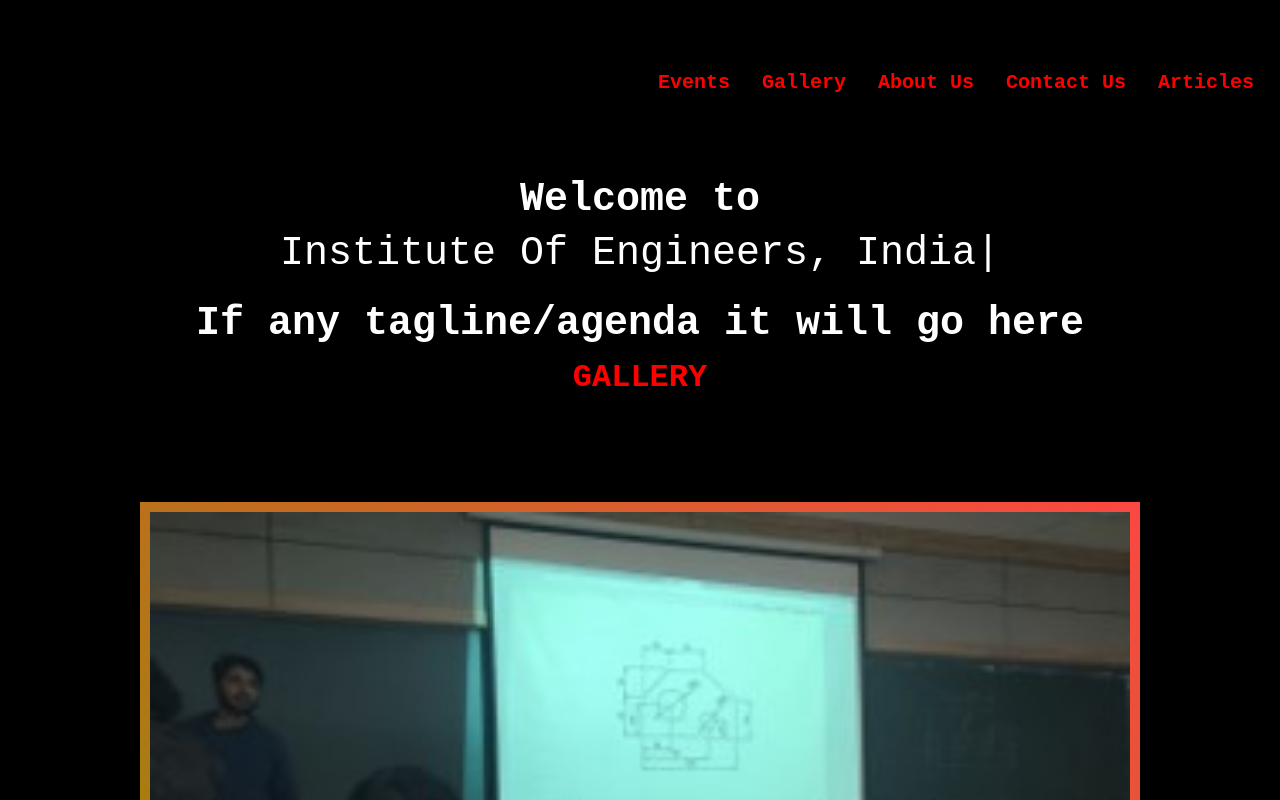
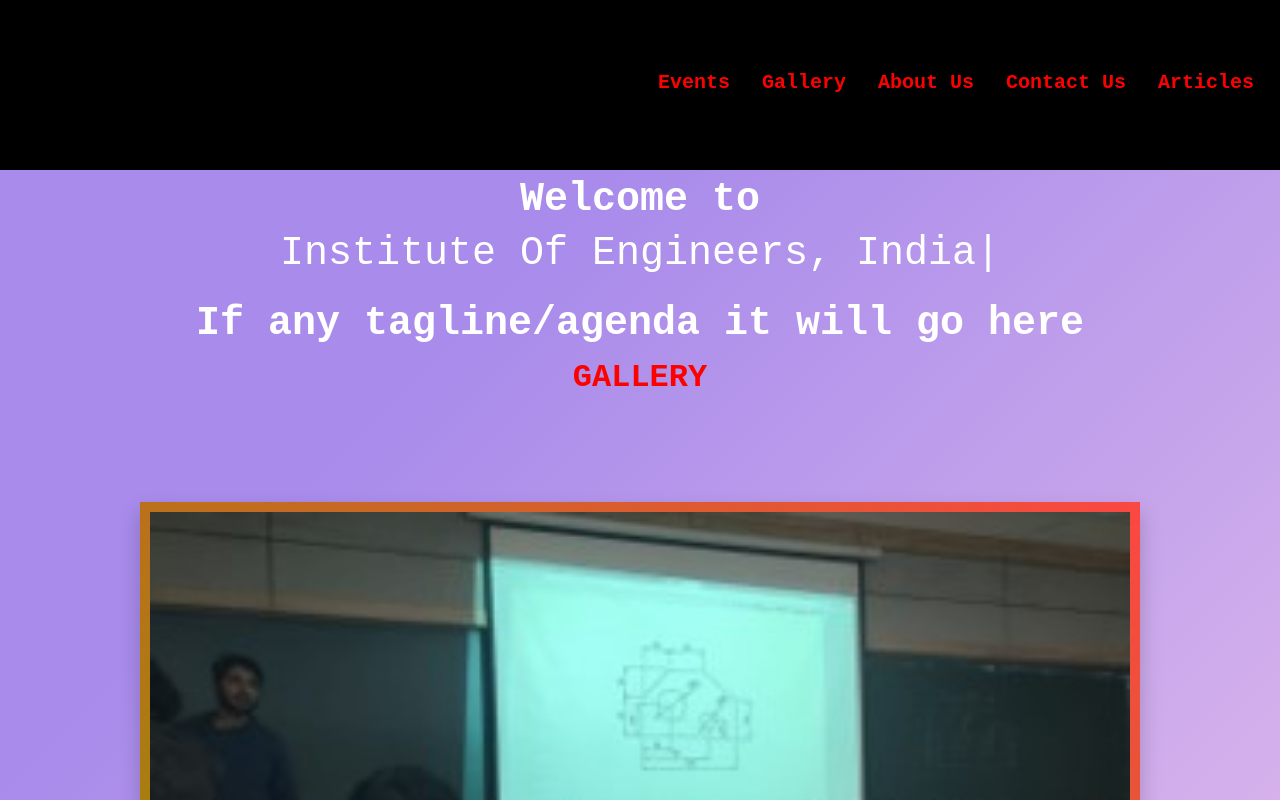
Before and after one commit to teamaveonracing/website, a React (Create React App) app: page / in a window 1280 px wide. Shown: the top 800 px of the page. Built offline with nearby package versions, Linux system fonts and the light colour scheme.

Commit message:
new ccommit

```diff
--- a/src/index.css
+++ b/src/index.css
@@ -5,7 +5,8 @@
     sans-serif;
   -webkit-font-smoothing: antialiased;
   -moz-osx-font-smoothing: grayscale;
-  background-color: #000;
+  background-color: #f8ceec;
+  background-image: linear-gradient(315deg, #f8ceec 0%, #a88beb 74%);
 }
 
 code {
```
